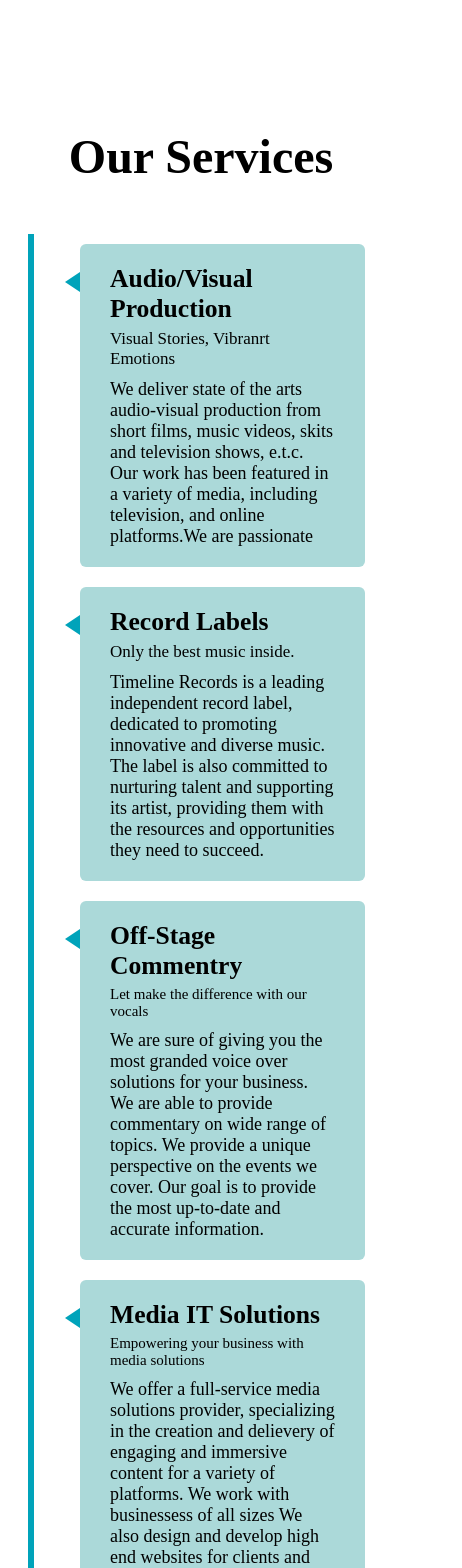
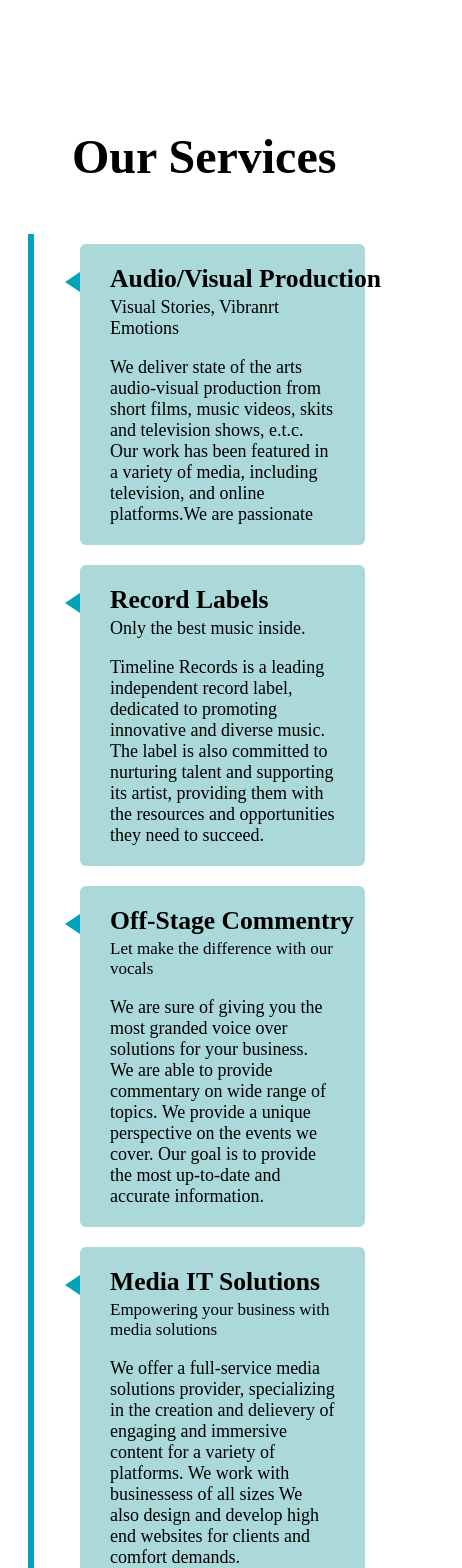
Before and after one commit to Simplevhick/timeproject, a React (Create React App) app: page / in a window 390 px wide. Shown: the part 4060-5628 px from the top of the page, 462 px wide, since content can reach past the window. Built offline with nearby package versions, Linux system fonts and the light colour scheme; a web font is replaced by a local one.

Commit message:
added new features

```diff
--- a/src/components/nav/nav.css
+++ b/src/components/nav/nav.css
@@ -1795,27 +1795,29 @@
 
   .servives_h2{
     margin-top: 15rem;
-    margin-left: 4.3rem;
+    margin-left: 4.5rem;
     font-size: 2rem;
   }
 
   .text-box h2{
     font-weight: 600;
     font-size: 1.6rem;
+    width: 22rem;
   }
 
   .sm_p{
+    font-size: 18px;
+    margin-top: 3px;
+  }
+
+  .sm_p2{
     font-size: 17px;
-    margin-top: 5px;
-  }
-
-  .sm_p2{
-    font-size: 15px;
-    margin-top: 5px;
+    margin-top: 3px;
   }
 
   .text_box_p {
     font-size: 18px;
+    margin-top: 8px;
   }
 
   .timeline{
```
